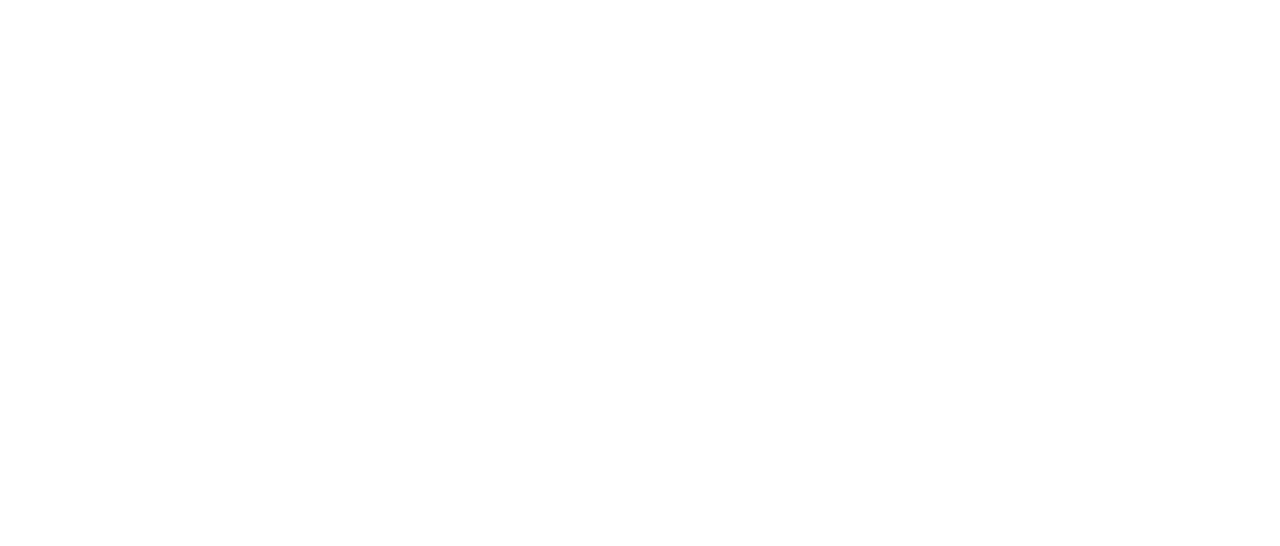
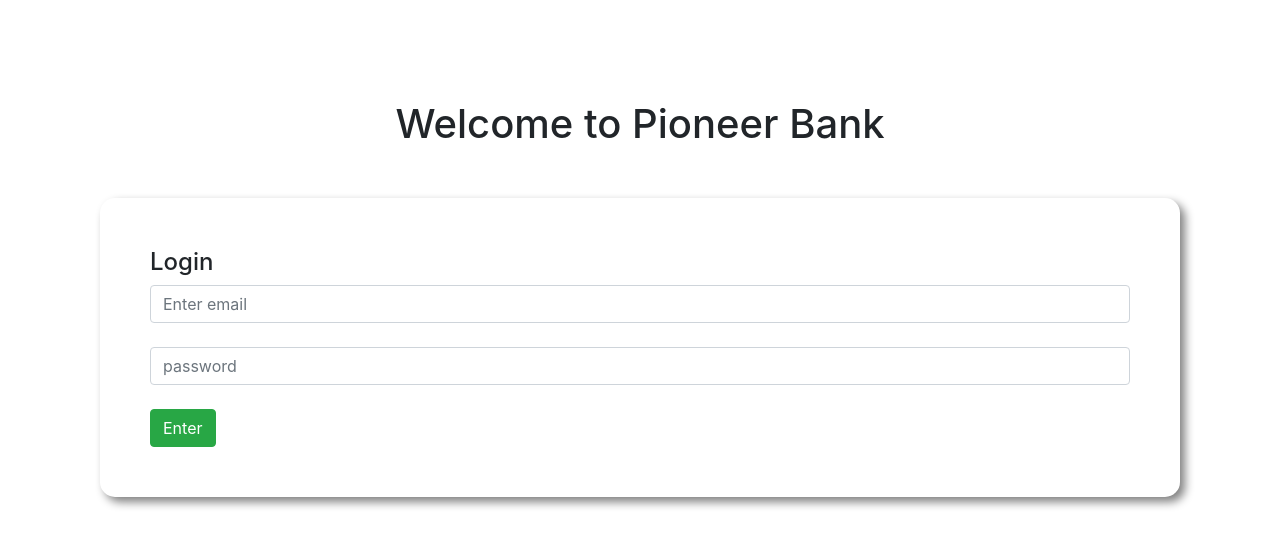
Before and after one commit to rajib-6311/JavaScript-Bank-System, a plain HTML site: page index.html in a window 1280 px wide. Drawn offline with nearby package versions, Linux system fonts and the light colour scheme.

Commit message:
work for login page

```diff
--- a/index.html
+++ b/index.html
@@ -3,10 +3,24 @@
 <head>
     <meta charset="UTF-8">
     <meta name="viewport" content="width=device-width, initial-scale=1.0">
-    <title>Document</title>
+    <link rel="stylesheet" href="https://cdn.jsdelivr.net/npm/bootstrap@4.4.1/dist/css/bootstrap.min.css" integrity="sha384-Vkoo8x4CGsO3+Hhxv8T/Q5PaXtkKtu6ug5TOeNV6gBiFeWPGFN9MuhOf23Q9Ifjh" crossorigin="anonymous">
+    <title>My Bank</title>
     <link rel="stylesheet" href="style.css">
 </head>
 <body>
 
+    <div id="login-area">
+        <h1 class="text-center">Welcome to Pioneer Bank</h1>
+        <div class="submit-area">
+            <h4>Login</h4>
+            <input class="form-control" type="text" placeholder="Enter email">
+            <br>
+            <input class="form-control" type="password" placeholder="password">
+            <br>
+            <button class="btn btn-success" >Enter</button>
+        </div>
+
+    </div>
+
 </body>
 </html>
--- a/style.css
+++ b/style.css
@@ -0,0 +1,9 @@
+body{
+    padding: 100px;
+}
+.submit-area{
+    margin-top: 50px;
+    padding: 50px;
+    border-radius: 15px;
+    box-shadow: 5px 5px 10px gray;
+}
```
